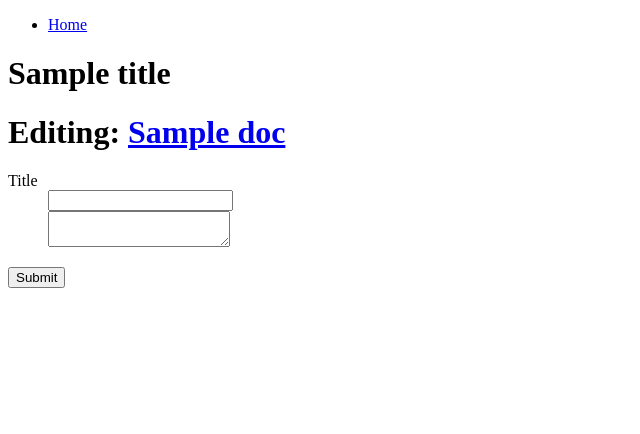
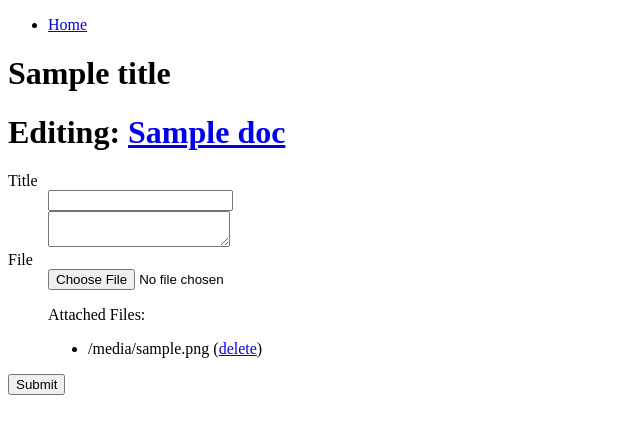
Before and after one commit to huddlej/cushion, a Django app: template templates/cushion/edit.html in a window 1280 px wide. Shown: the top 434 px of the page, without its empty margins (0-640 px from the left). Run offline with Django 3.2, Linux system fonts and the light colour scheme; the template is opened without the code that fills it: most values are stand-ins (such as "Sample title", 1, 10 or a date in 2020); form fields are guessed from the names that the template uses; some libraries are stand-ins or nearby versions.

Commit message:
added support for document attachments

```diff
--- a/forms.py
+++ b/forms.py
@@ -5,3 +5,7 @@ class DocumentForm(forms.Form):
     title = forms.CharField()
     content = forms.CharField(widget=forms.Textarea(attrs={"cols": 80,
                                                            "rows": 20}))
+
+
+class UploadFileForm(forms.Form):
+    file = forms.FileField(label="Attach a file:")
--- a/templates/cushion/edit.html
+++ b/templates/cushion/edit.html
@@ -7,10 +7,22 @@
     <h1>Creating new document</h1>
 {% endif %}
 
-<form method="post" action="">
+<form method="post" action="" enctype="multipart/form-data">
     <dl>
         <dt>{{ form.title.label }}</dt><dd>{{ form.title }}</dd>
         <dt></dt><dd>{{ form.content }}</dd>
+        <dt>{{ upload_form.file.label }}</dt>
+        <dd>
+            {{ upload_form.file }}
+            {% if files %}
+                <p>Attached Files:</p>
+                <ul>
+                {% for file in files %}
+                    <li>{{ file }} (<a href="?delete_attachment={{ file }}">delete</a>)</li>
+                {% endfor %}
+                </ul>
+            {% endif %}
+        </dd>
     </dl>
     <p><input type="submit" /></p>
 </form>
```
Also changed, not shown: views.py (+26 -5 lines).
